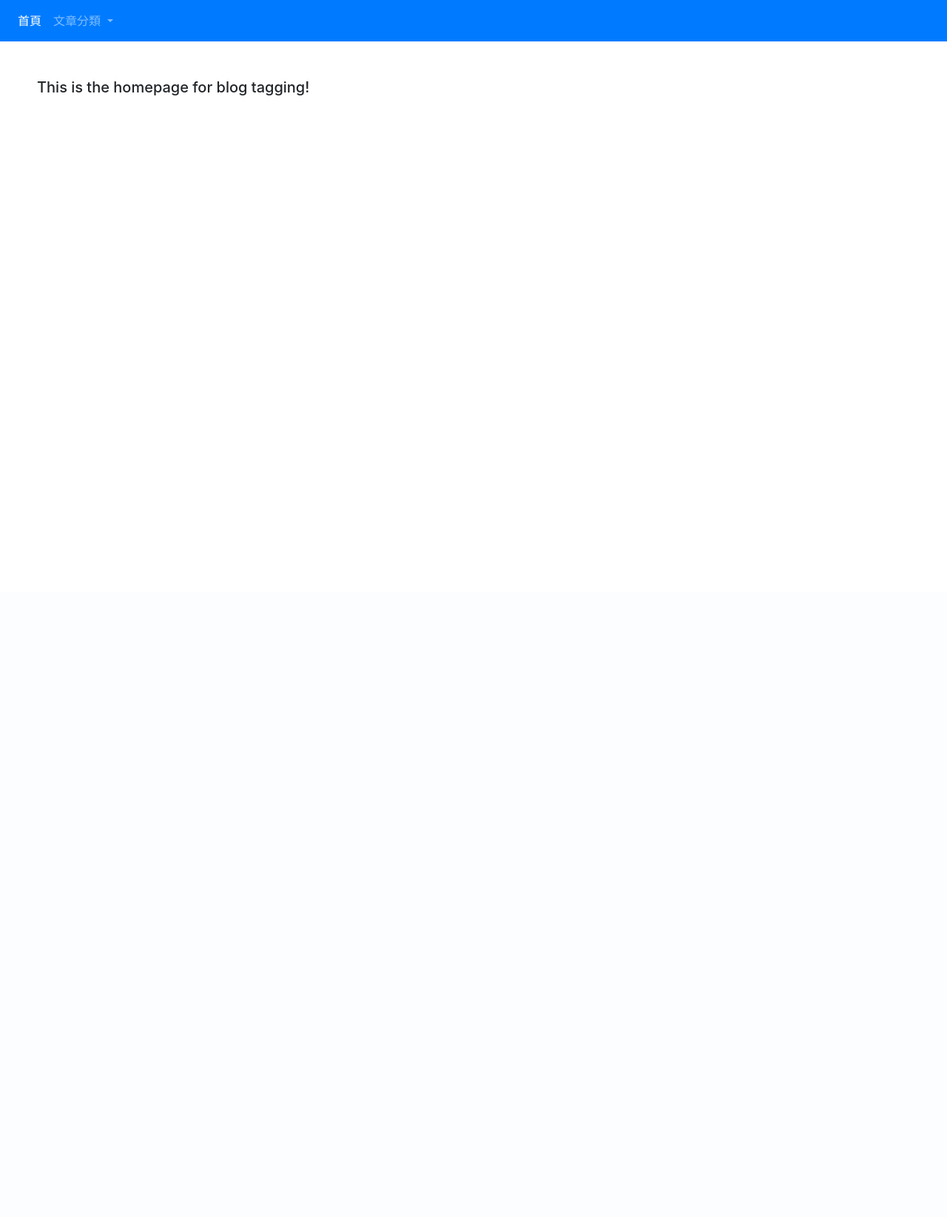
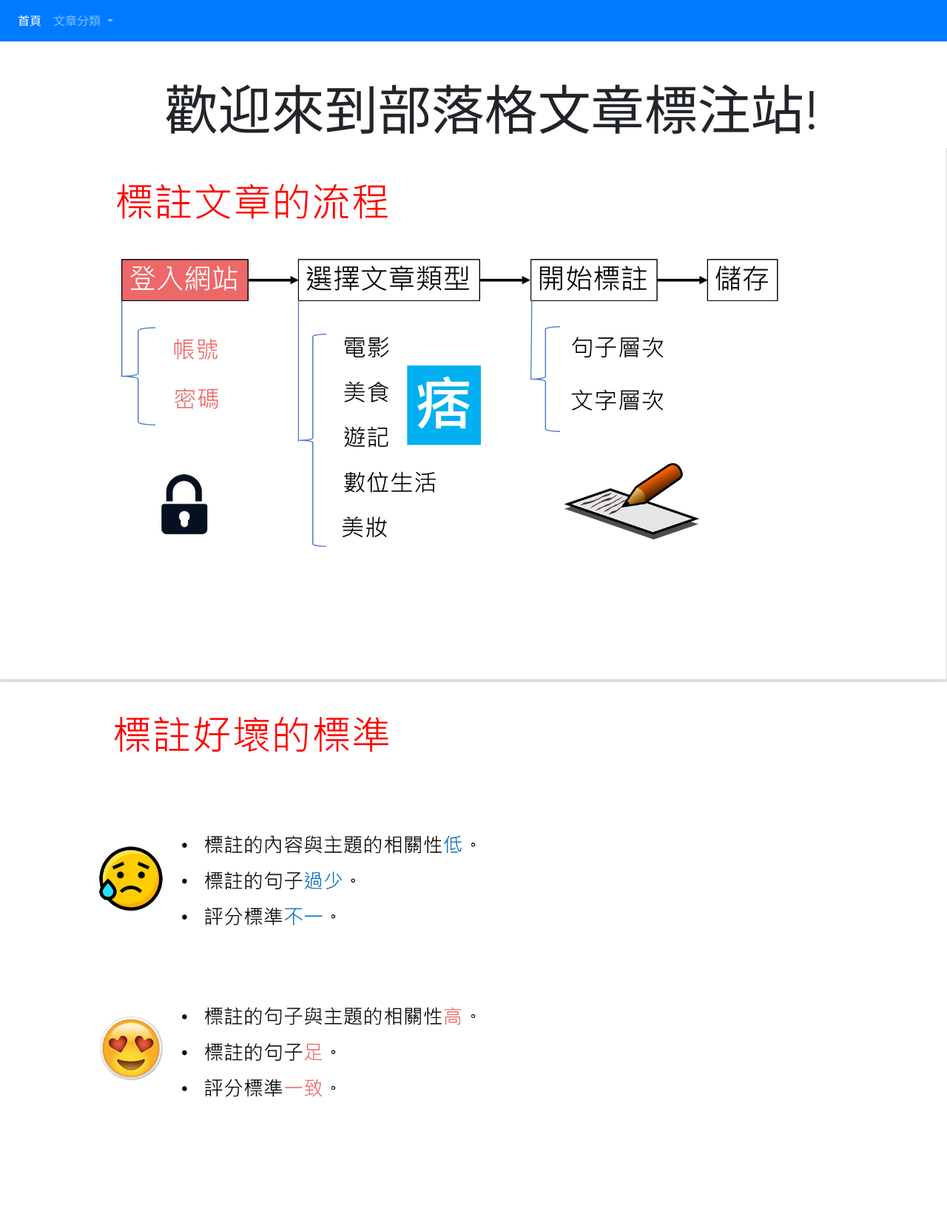
Before and after one commit to bellineq/blogtagging, a Flask app: page / in a window 1280 px wide. Shown: the whole page at 74% size. Before the commit the page ends 129 px from the top, so only its background shows below. Run offline with Flask 2, Linux system fonts and the light colour scheme; some libraries are stand-ins or nearby versions.

Commit message:
fix home

```diff
--- a/main.py
+++ b/main.py
@@ -5,10 +5,14 @@ from flask import Flask
 from flask import jsonify
 from flask import render_template
 from flask import request
+from flask import send_from_directory
 
-import json
+import json, os
+
+UPLOAD_FOLDER = 'fig'
 
 app = Flask(__name__)
+app.config['UPLOAD_FOLDER'] = UPLOAD_FOLDER
 # json_file = 'data/3c.json'
 # json_file = 'data/makeup.json'
 # with open(json_file, 'r') as f:
@@ -17,7 +21,14 @@ app = Flask(__name__)
 
 @app.route('/', methods=['GET', 'POST'])
 def main():
-    return render_template('home.html')
+    procedure = os.path.join(app.config['UPLOAD_FOLDER'], 'procedure.png')
+    standard = os.path.join(app.config['UPLOAD_FOLDER'], 'standard.png')
+    return render_template('home.html', procedure = procedure, standard = standard)
+
+@app.route('/fig/<filename>')
+def uploaded_file(filename):
+    return send_from_directory(app.config['UPLOAD_FOLDER'],filename)
+
 
 @app.route('/tech', methods=['GET', 'POST'])
 def tech():
--- a/templates/home.html
+++ b/templates/home.html
@@ -36,9 +36,12 @@
         </div>
     </nav>
 
-    <h5 style="padding-left: 50px; padding-top: 50px;">
-      This is the homepage for blog tagging!
+    <h5 class="display-3 text-center" style="padding-left: 50px; padding-top: 50px;">
+        歡迎來到部落格文章標注站!
     </h5>
+    <img src="{{procedure}}" class="img-fluid" alt="Responsive image">
+    <img src="{{standard}}" class="img-fluid" alt="Responsive image">
+
     <!-- Optional JavaScript -->
     <!-- jQuery first, then Popper.js, then Bootstrap JS -->
     <script src="https://code.jquery.com/jquery-3.3.1.slim.min.js" integrity="sha384-q8i/X+965DzO0rT7abK41JStQIAqVgRVzpbzo5smXKp4YfRvH+8abtTE1Pi6jizo" crossorigin="anonymous"></script>
```
